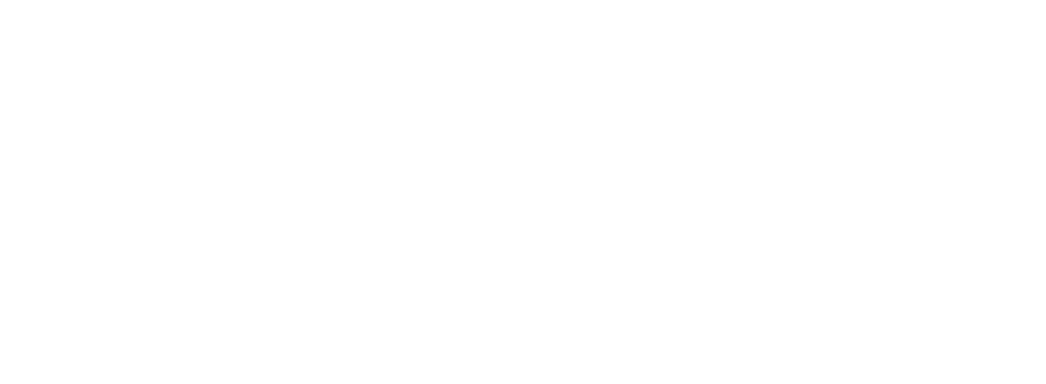
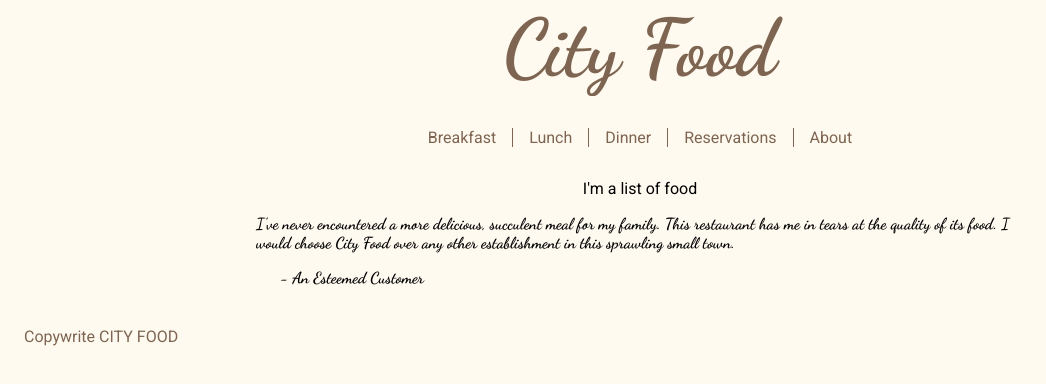
Before and after one commit to L-E-iT/odin-restaurant, a website built with webpack: page dist/index.html in a window 1280 px wide. Shown: the whole page, without its empty margins (0-1046 px from the left). Built offline with nearby package versions, Linux system fonts and the light colour scheme.

Commit message:
Some initial styling and webpage layout

```diff
--- a/dist/index.html
+++ b/dist/index.html
@@ -6,10 +6,35 @@
               content="width=device-width, user-scalable=no, initial-scale=1.0, maximum-scale=1.0, minimum-scale=1.0">
         <meta http-equiv="X-UA-Compatible" content="ie=edge">
         <title>Odin Restaurant Web Page</title>
+        <link rel="stylesheet" href="style.css">
+        <link rel="preconnect" href="https://fonts.googleapis.com">
+        <link rel="preconnect" href="https://fonts.gstatic.com" crossorigin>
+        <link href="https://fonts.googleapis.com/css2?family=Dancing+Script:wght@700&family=Roboto:wght@100;400;500;700;900&display=swap" rel="stylesheet">
     </head>
     <body>
-        <div id="content">
-
+        <div class="content">
+            <div class="header">
+                City Food
+            </div>
+            <div class="navigation">
+                <ul class="navigation-list">
+                    <li class="navigation-list-item">Breakfast</li>
+                    <li class="navigation-list-item">Lunch</li>
+                    <li class="navigation-list-item">Dinner</li>
+                    <li class="navigation-list-item">Reservations</li>
+                    <li class="navigation-list-item">About</li>
+                </ul>
+            </div>
+            <div class="site-content">
+                <div class="site-content-display">I'm a list of food</div>
+            </div>
+            <div class="testimonial">
+                <p class="testimonial-text">I've never encountered a more delicious, succulent meal for my family.
+                This restaurant has me in tears at the quality of its food.
+                I would choose City Food over any other establishment in this sprawling small town.</p>
+                <p class="testimonial-author">- An Esteemed Customer</p>
+            </div>
+            <div class="footer">Copywrite CITY FOOD</div>
         </div>
         <script src="./main.js"></script>
     </body>
--- /dev/null
+++ b/dist/style.css
@@ -0,0 +1,102 @@
+/* Roots and Utils */
+
+:root {
+    --raw-umber: #7e6551ff;
+    --rocket-metallic: #938581ff;
+    --deep-space-sparkle: #466362ff;
+    --shadow-blue: #8896abff;
+    --beau-blue: #c5d5e4ff;
+    --cursive-font: 'Dancing Script', cursive;
+    --text-font: 'Roboto', sans-serif;
+}
+
+* {
+    box-sizing: border-box;
+    font-family: var(--text-font);
+    background-color: floralwhite;
+}
+
+body {
+    margin: 0;
+}
+
+/* Content Layout */
+
+.content {
+    height: 100vh;
+    max-height: max-content;
+    width: 100vw;
+    display: flex;
+    flex-direction: column;
+    justify-content: flex-start;
+    align-items: center;
+}
+
+/* Header */
+
+.header {
+    font-family: var(--cursive-font);
+    color: var(--raw-umber);
+    font-size: 5em;
+}
+
+/* Navigation */
+
+.navigation {
+    color: var(--raw-umber);
+    overflow: hidden;
+}
+
+.navigation-list {
+    list-style: none;
+    display: flex;
+    flex-direction: row;
+    justify-content: space-between;
+    margin-left: -1px;
+    padding: 16px 0;
+}
+
+.navigation-list-item {
+    flex-grow: 1;
+    flex-basis: auto;
+    text-align: center;
+    border-left: var(--raw-umber) 1px solid;
+    padding: 0 16px;
+}
+
+.navigation-list-item:hover {
+    text-decoration: underline;
+    text-underline-offset: 8px;
+    cursor: pointer;
+}
+
+.navigation-list-item:active {
+    text-decoration: underline;
+    text-underline-offset: 8px;
+}
+
+/* Site Content */
+.site-content {
+}
+
+/* Call To Action */
+.testimonial {
+    width: 60vw;
+}
+
+.testimonial p {
+    font-family: var(--cursive-font);
+}
+
+.testimonial-author {
+    padding-left: 24px;
+}
+
+/* Footer */
+
+.footer {
+    padding: 24px;
+    margin-top: auto;
+    width: 100vw;
+    color: var(--raw-umber);
+}
```
